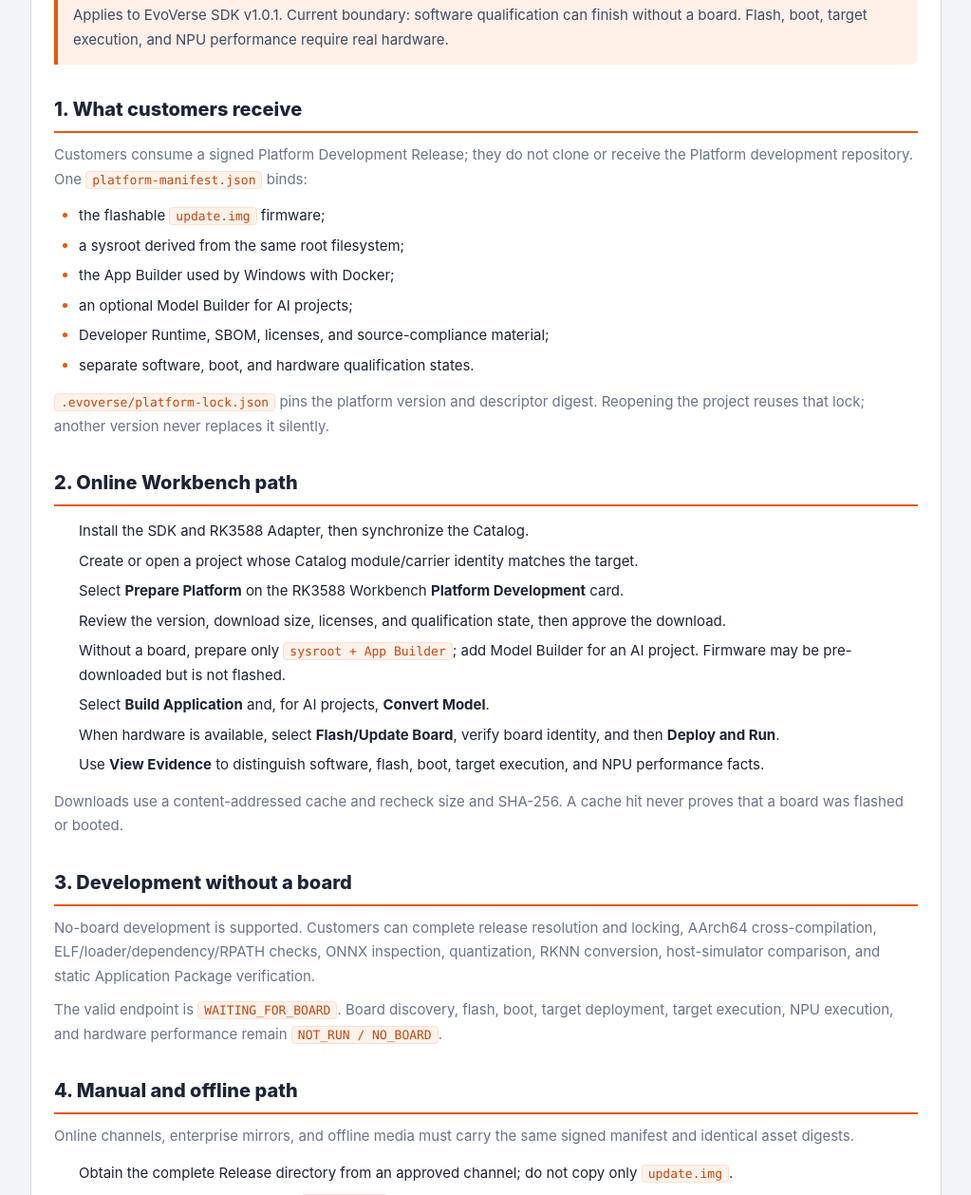
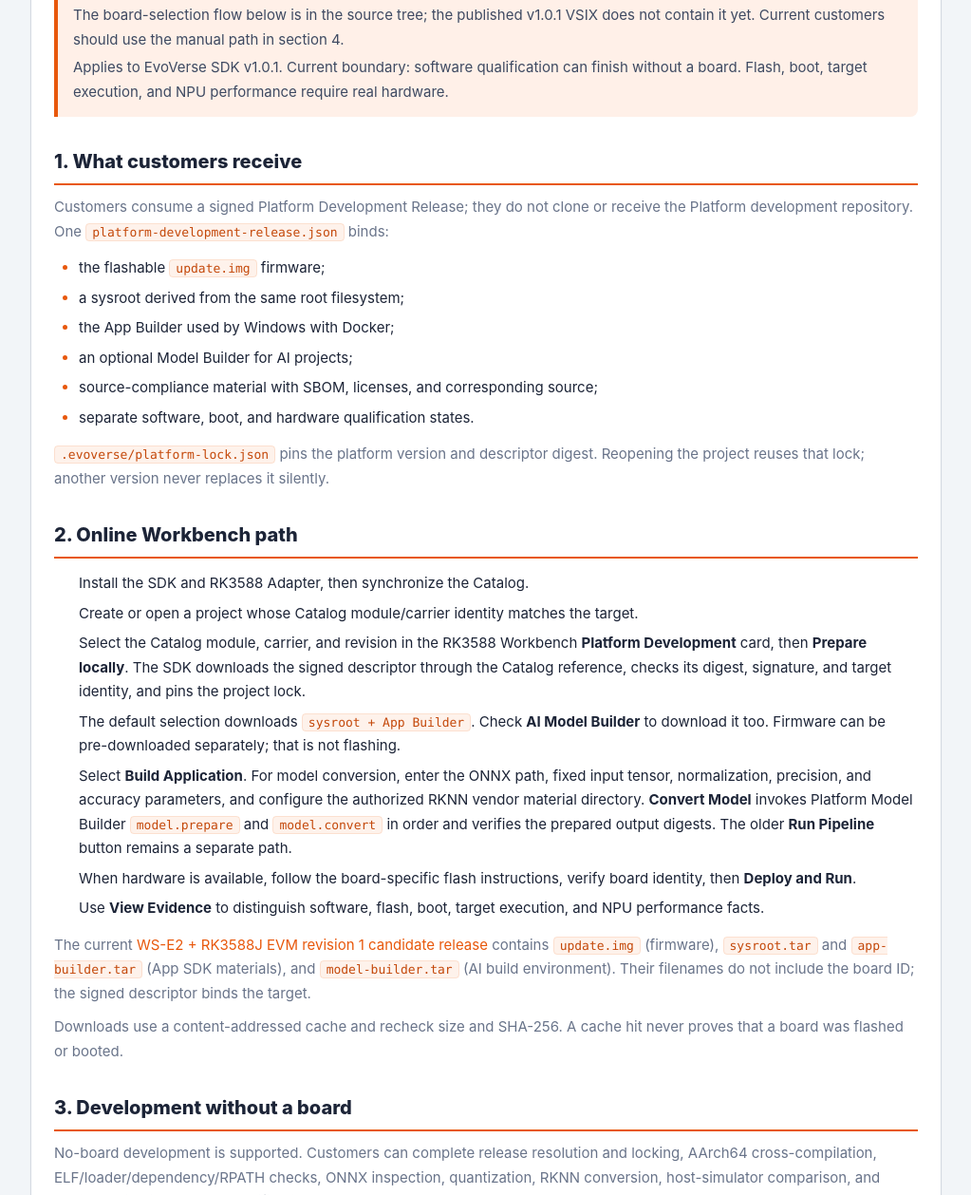
Before and after one commit to butonlyif/evoverse-sdk-releases, a plain HTML site: page docs/en/view/rk3588/platform-development-guide.html in a window 1280 px wide. Shown: the part 437-1695 px from the top of the page at 95% size, without its empty margins (128-1151 px from the left). Drawn offline with Linux system fonts and the light colour scheme.

Commit message:
release: v1.0.1 packages and docs portal snapshot
Refresh zh/en Pages snapshots and bilingual download tables; attach SHA256SUMS-v1.0.1.txt.

```diff
--- a/docs/en/view/rk3588/platform-development-guide.html
+++ b/docs/en/view/rk3588/platform-development-guide.html
@@ -107,17 +107,18 @@ header,main,footer{max-width:1180px;margin:auto;padding:24px}header{padding-top:
 <main class="article"><h1 id="rk3588-platform-development-guide">RK3588 Platform Development Guide</h1>
 <blockquote>
 <p>EvoVerse SDK v1.0.1 · 2026-11-26</p>
+<p>The board-selection flow below is in the source tree; the published v1.0.1 VSIX does not contain it yet. Current customers should use the manual path in section 4.</p>
 <p>Applies to EvoVerse SDK v1.0.1.
 Current boundary: software qualification can finish without a board. Flash, boot, target execution, and NPU performance require real hardware.</p>
 </blockquote>
 <h2 id="1-what-customers-receive">1. What customers receive</h2>
-<p>Customers consume a signed Platform Development Release; they do not clone or receive the Platform development repository. One <code>platform-manifest.json</code> binds:</p>
+<p>Customers consume a signed Platform Development Release; they do not clone or receive the Platform development repository. One <code>platform-development-release.json</code> binds:</p>
 <ul>
 <li>the flashable <code>update.img</code> firmware;</li>
 <li>a sysroot derived from the same root filesystem;</li>
 <li>the App Builder used by Windows with Docker;</li>
 <li>an optional Model Builder for AI projects;</li>
-<li>Developer Runtime, SBOM, licenses, and source-compliance material;</li>
+<li>source-compliance material with SBOM, licenses, and corresponding source;</li>
 <li>separate software, boot, and hardware qualification states.</li>
 </ul>
 <p><code>.evoverse/platform-lock.json</code> pins the platform version and descriptor digest. Reopening the project reuses that lock; another version never replaces it silently.</p>
@@ -125,13 +126,13 @@ Current boundary: software qualification can finish without a board. Flash, boot
 <ol>
 <li>Install the SDK and RK3588 Adapter, then synchronize the Catalog.</li>
 <li>Create or open a project whose Catalog module/carrier identity matches the target.</li>
-<li>Select <strong>Prepare Platform</strong> on the RK3588 Workbench <strong>Platform Development</strong> card.</li>
-<li>Review the version, download size, licenses, and qualification state, then approve the download.</li>
-<li>Without a board, prepare only <code>sysroot + App Builder</code>; add Model Builder for an AI project. Firmware may be pre-downloaded but is not flashed.</li>
-<li>Select <strong>Build Application</strong> and, for AI projects, <strong>Convert Model</strong>.</li>
-<li>When hardware is available, select <strong>Flash/Update Board</strong>, verify board identity, and then <strong>Deploy and Run</strong>.</li>
+<li>Select the Catalog module, carrier, and revision in the RK3588 Workbench <strong>Platform Development</strong> card, then <strong>Prepare locally</strong>. The SDK downloads the signed descriptor through the Catalog reference, checks its digest, signature, and target identity, and pins the project lock.</li>
+<li>The default selection downloads <code>sysroot + App Builder</code>. Check <strong>AI Model Builder</strong> to download it too. Firmware can be pre-downloaded separately; that is not flashing.</li>
+<li>Select <strong>Build Application</strong>. For model conversion, enter the ONNX path, fixed input tensor, normalization, precision, and accuracy parameters, and configure the authorized RKNN vendor material directory. <strong>Convert Model</strong> invokes Platform Model Builder <code>model.prepare</code> and <code>model.convert</code> in order and verifies the prepared output digests. The older <strong>Run Pipeline</strong> button remains a separate path.</li>
+<li>When hardware is available, follow the board-specific flash instructions, verify board identity, then <strong>Deploy and Run</strong>.</li>
 <li>Use <strong>View Evidence</strong> to distinguish software, flash, boot, target execution, and NPU performance facts.</li>
 </ol>
+<p>The current <a href="https://github.com/butonlyif/evoverse-rockchip-platform-release/releases/tag/platform-development-2026.11.24-candidate.1">WS-E2 + RK3588J EVM revision 1 candidate release</a> contains <code>update.img</code> (firmware), <code>sysroot.tar</code> and <code>app-builder.tar</code> (App SDK materials), and <code>model-builder.tar</code> (AI build environment). Their filenames do not include the board ID; the signed descriptor binds the target.</p>
 <p>Downloads use a content-addressed cache and recheck size and SHA-256. A cache hit never proves that a board was flashed or booted.</p>
 <h2 id="3-development-without-a-board">3. Development without a board</h2>
 <p>No-board development is supported. Customers can complete release resolution and locking, AArch64 cross-compilation, ELF/loader/dependency/RPATH checks, ONNX inspection, quantization, RKNN conversion, host-simulator comparison, and static Application Package verification.</p>
```
Also changed, not shown: docs/zh/view/rk3588/Platform-Development使用指南.html (+7 -6 lines), SHA256SUMS-v1.0.1.txt, 2 other files.
